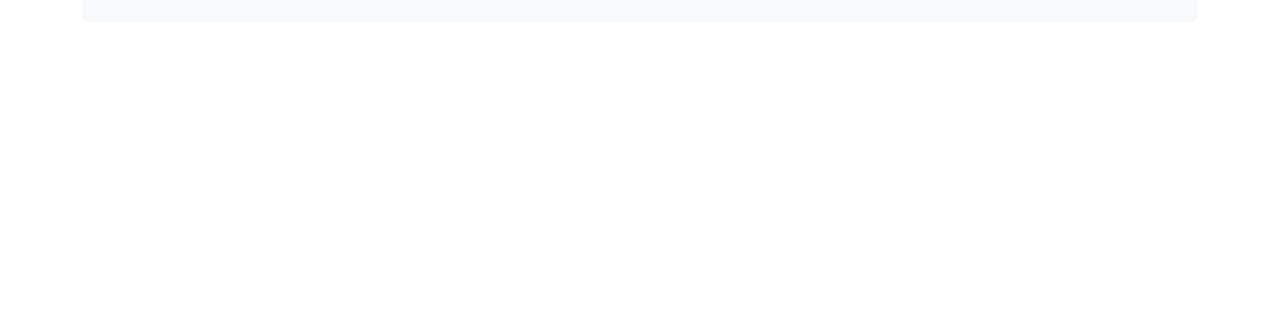
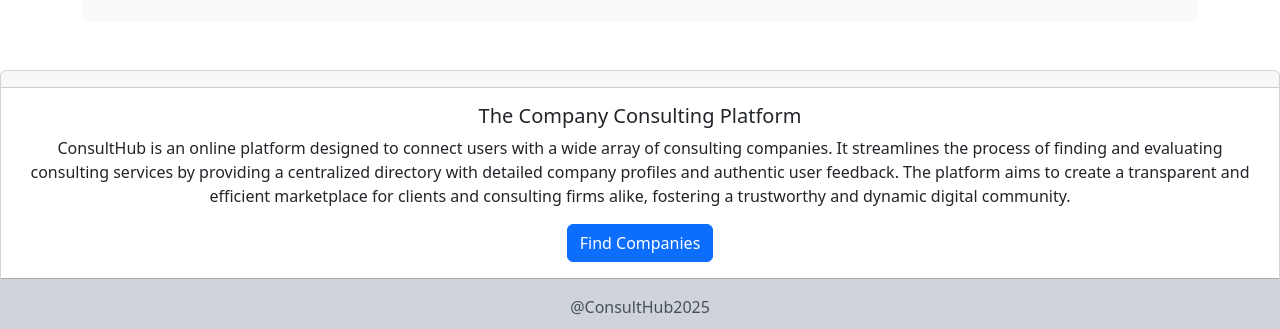
Before and after one commit to Adithya-Nath/ConsultHub, a React (Vite) app: page / in a window 1280 px wide. Shown: the part 1690-2019 px from the top of the page. Before the commit the page ends 1760 px from the top, so only its background shows below. Built offline with nearby package versions, Linux system fonts and the light colour scheme.

Commit message:
added footer

```diff
--- a/src/homepage.jsx
+++ b/src/homepage.jsx
@@ -80,7 +80,19 @@
                     </div>
                 </section>
             </div>
-        </div>
+            <div class="card text-center">
+  <div class="card-header">
+  </div>
+  <div class="card-body">
+    <h5 class="card-title">The Company Consulting Platform</h5>
+    <p class="card-text">ConsultHub is an online platform designed to connect users with a wide array of consulting companies. It streamlines the process of finding and evaluating consulting services by providing a centralized directory with detailed company profiles and authentic user feedback. The platform aims to create a transparent and efficient marketplace for clients and consulting firms alike, fostering a trustworthy and dynamic digital community.</p>
+    <a href="#" class="btn btn-primary">Find Companies</a>
+  </div>
+  <div class="card-footer text-body-secondary p-3 mb-2 bg-dark-subtle text-dark-emphasis">
+    @ConsultHub2025
+  </div>
+</div>
+</div>
     );
 }
 
```
